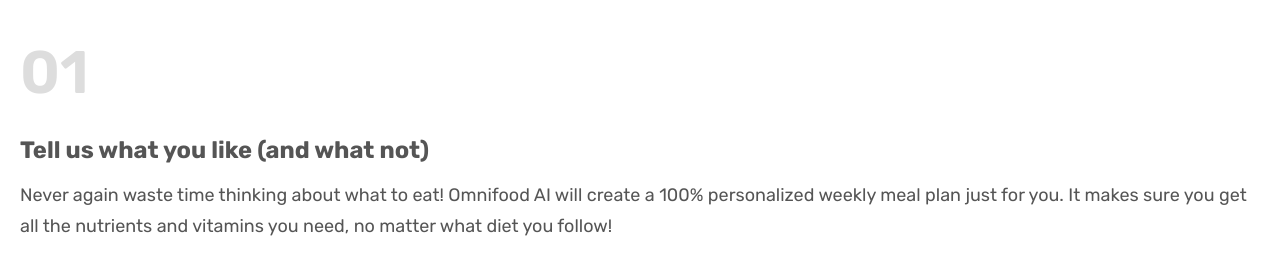
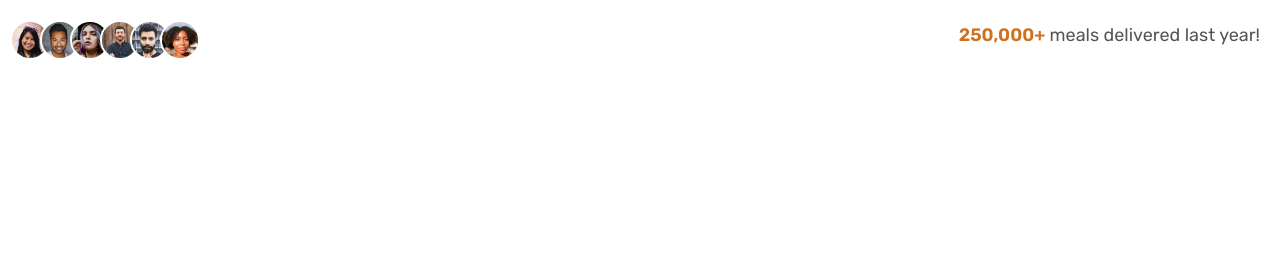
Before and after one commit to pbnjaay/omni, a plain HTML site: page labo.html in a window 1280 px wide. Drawn offline with nearby package versions, Linux system fonts and the light colour scheme.

Commit message:
adding delivered component

```diff
--- a/css/style.css
+++ b/css/style.css
@@ -356,3 +356,26 @@
     font-weight: 600;
     color: var(--lighter-gray);
 }
+
+/* delivred */
+.delivred {
+    display: flex;
+    justify-content: space-between;
+}
+
+.delivred__customers {
+    display: flex;
+}
+
+.delivred__customers img {
+    height: 4rem;
+    width: 4rem;
+    border-radius: 50%;
+    margin-left: -1rem;
+    border: 2px solid #fff;
+}
+
+.delivered__text strong {
+    color: var(--darker-primary);
+    font-weight: 600;
+}
--- a/labo.html
+++ b/labo.html
@@ -20,15 +20,18 @@
     <link rel="stylesheet" href="css/style.css" />
   </head>
   <body style="padding: 2rem">
-    <div class="step">
-      <p class="step__number">01</p>
-      <h3>Tell us what you like (and what not)</h3>
-      <p class="step__text">
-        Never again waste time thinking about what to eat! Omnifood AI will
-        create a 100% personalized weekly meal plan just for you. It makes sure
-        you get all the nutrients and vitamins you need, no matter what diet you
-        follow!
-      </p>
+    <div class="delivred">
+      <div class="delivred__customers">
+        <img src="img/customers/customer-1.jpg" alt="customer photo" />
+        <img src="img/customers/customer-2.jpg" alt="customer photo" />
+        <img src="img/customers/customer-3.jpg" alt="customer photo" />
+        <img src="img/customers/customer-4.jpg" alt="customer photo" />
+        <img src="img/customers/customer-5.jpg" alt="customer photo" />
+        <img src="img/customers/customer-6.jpg" alt="customer photo" />
+      </div>
+      <span class="delivered__text">
+        <strong>250,000+</strong> meals delivered last year!
+      </span>
     </div>
   </body>
 </html>
```
Also changed, not shown: components/step.html (added, +9 -0 lines).
